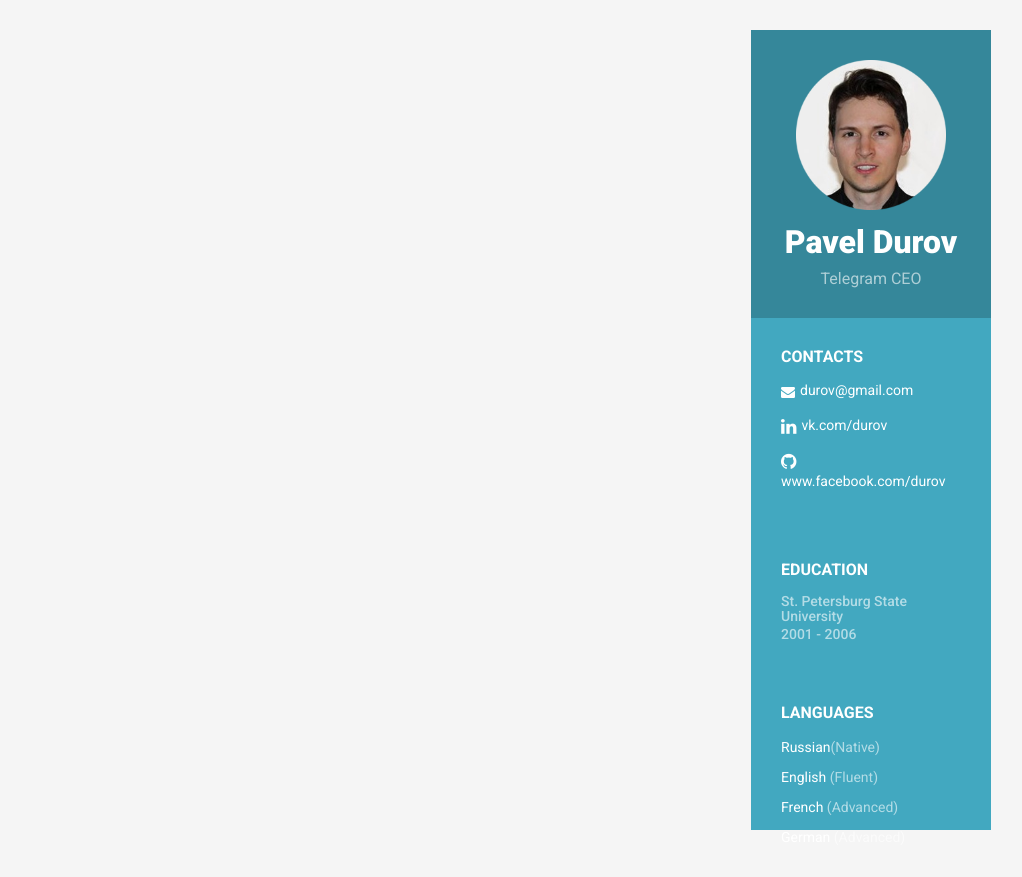
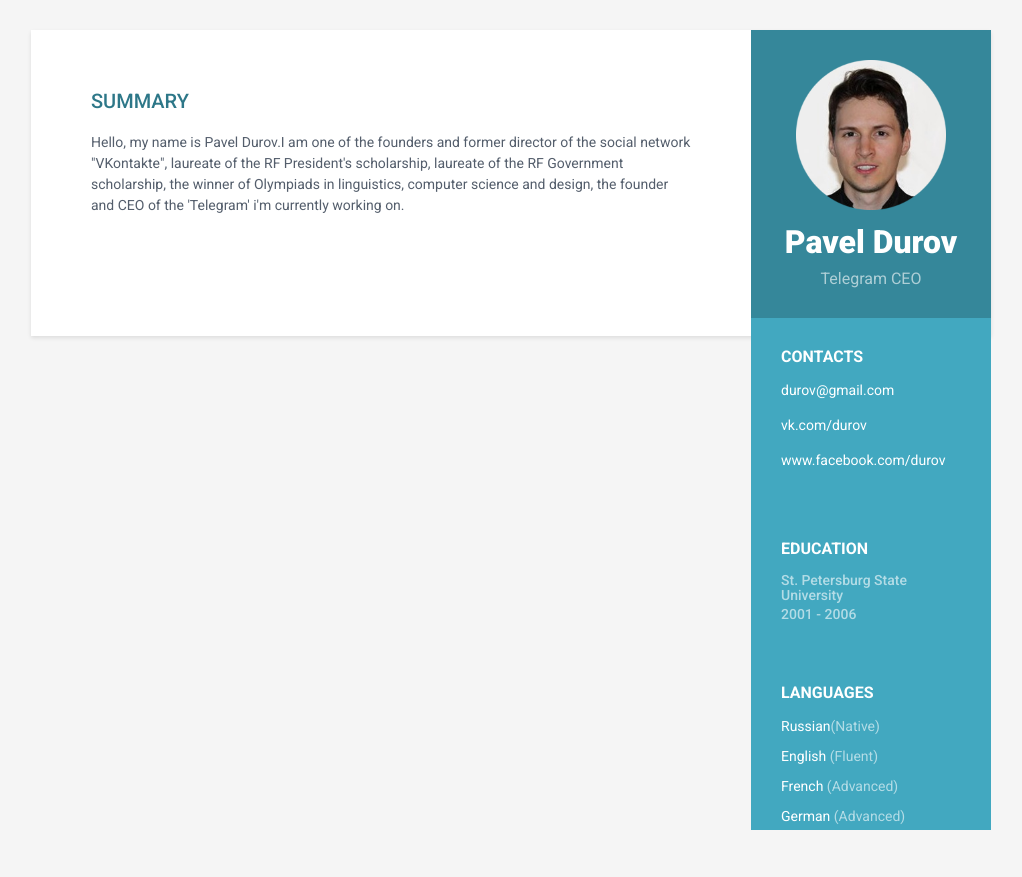
Before and after one commit to mshepida/homepage, a plain HTML site: page index.html in a window 1280 px wide. Shown: the whole page, without its empty margins (129-1151 px from the left). After the commit the page ends 856 px from the top, so only its background shows below. Drawn offline with nearby package versions, Linux system fonts and the light colour scheme; files that its build step writes are made by us from their sources; files whose address does not match are found by name.

Commit message:
added summary

```diff
--- a/index.html
+++ b/index.html
@@ -23,9 +23,9 @@
             <div class="contact-container container-block">
             	 <h2 class="container-block-title">Contacts</h2>
                 <ul class="list-unstyled contact-list">
-                    <li class="email"><i class="fa fa-envelope"></i><a href="mailto: durov@gmail.com">durov@gmail.com</a></li>
-                    <li class="vk"><i class="fa fa-linkedin"></i><a href="#" target="_blank">vk.com/durov</a></li>
-                    <li class="facebook"><i class="fa fa-github"></i><a href="#">www.facebook.com/durov</a></li>
+                    <li class="email"><a href="mailto: durov@gmail.com">durov@gmail.com</a></li>
+                    <li class="vk"><a href="#" target="_blank">vk.com/durov</a></li>
+                    <li class="facebook"><a href="#">www.facebook.com/durov</a></li>
                 </ul>
             </div>
             <div class="education-container container-block">
@@ -44,6 +44,19 @@
                     <li>German <span class="lang-desc">(Advanced)</span></li>
                 </ul>
             </div>
+        </div>
+
+        <div class="main-wrapper">
+
+            <section class="section summary-section">
+                <h2 class="section-title">Summary</h2>
+                <div class="summary">
+                    <p>Hello, my name is Pavel Durov.I am one of the founders and former director of the social network "VKontakte", laureate of the RF President's scholarship, laureate of the RF Government scholarship,
+					the winner of Olympiads in linguistics, computer science and design, the founder and CEO of the 'Telegram' i'm currently working on.</p>
+                </div><!--//summary-->
+            </section><!--//section-->
+
+
 
   </body>
 </html>
```
